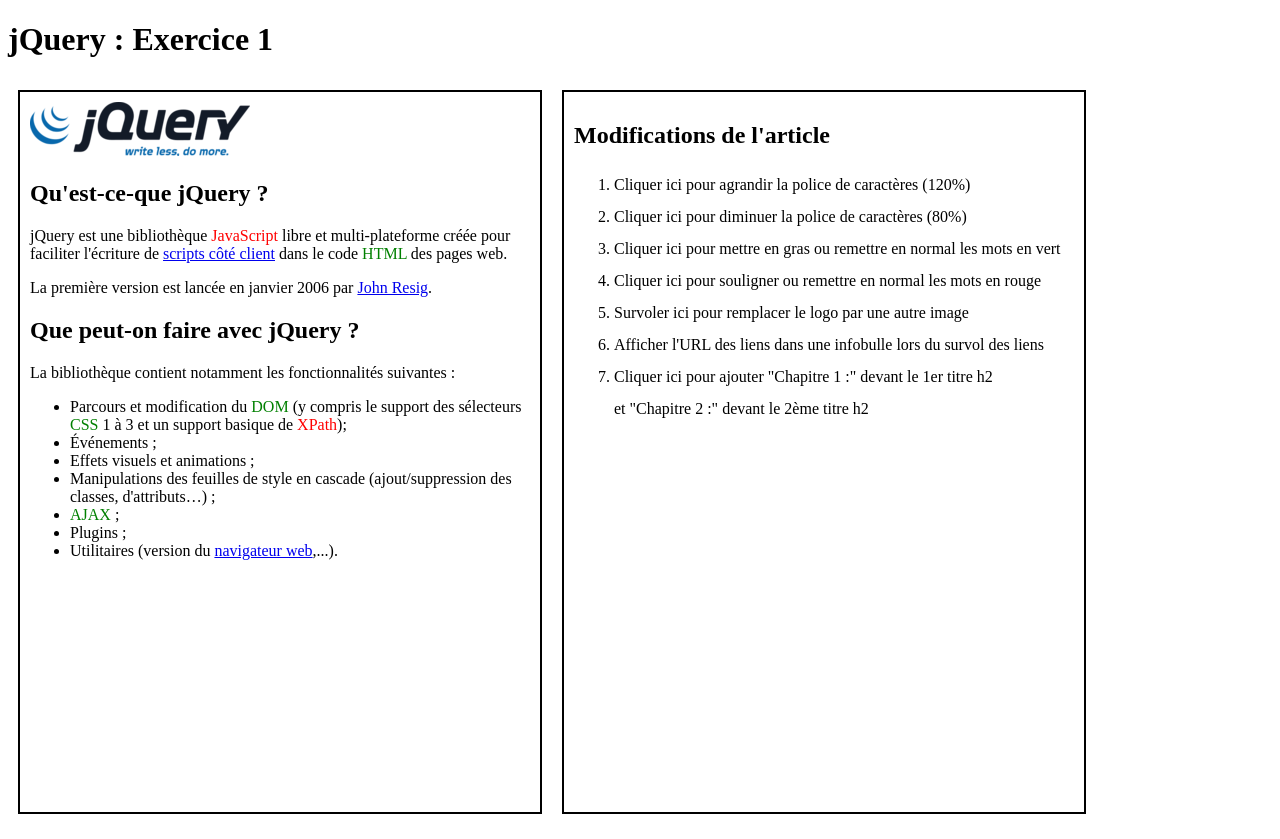
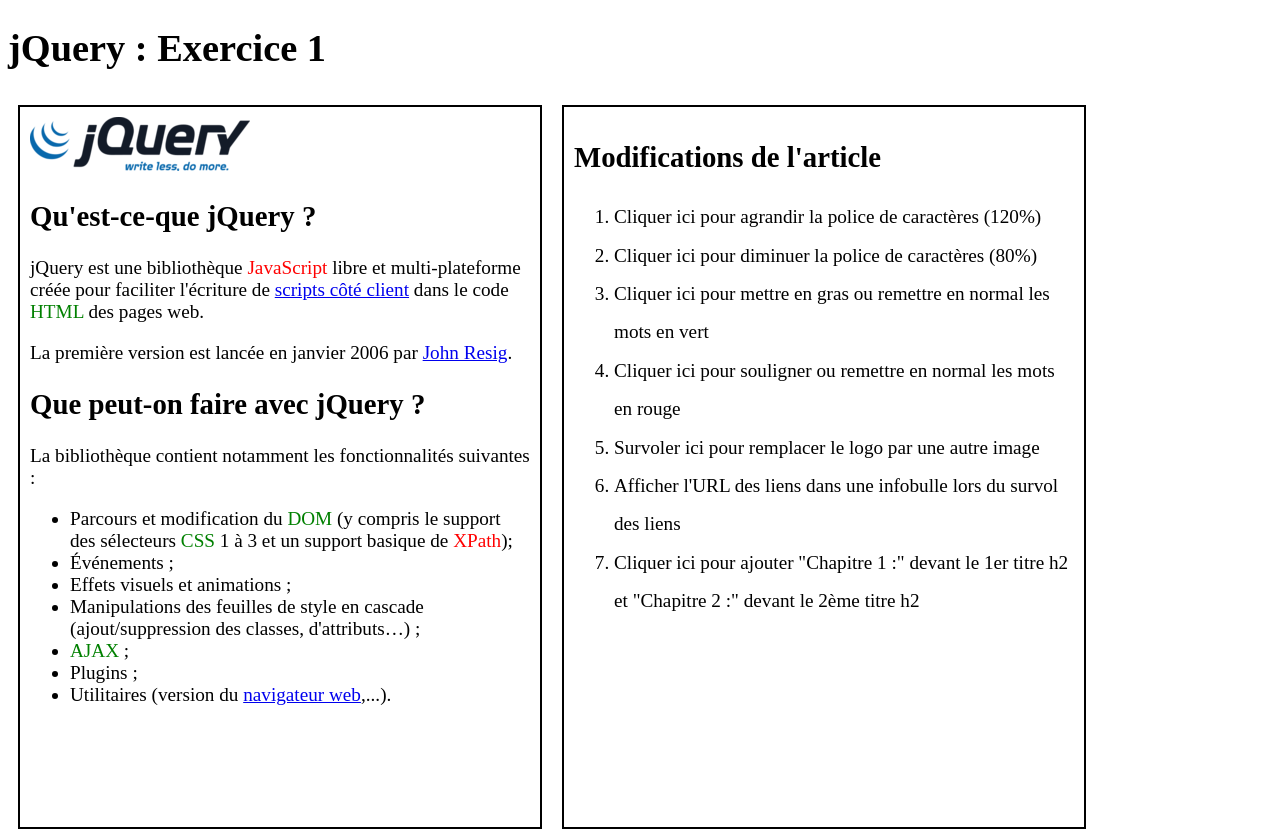
Before and after one commit to MaxCo41/Jquery, a plain HTML site: page Ex2/ex7.html in a window 1280 px wide. Drawn offline with Linux system fonts and the light colour scheme.

Commit message:
faire ex 2.7

```diff
--- a/Ex2/ex7.html
+++ b/Ex2/ex7.html
@@ -44,7 +44,7 @@
 	<script>
 		$(document).ready(function() {
 			/* agrandir la police de caractères (120%) */
-			$().css("font-size", "120%");
+			$('body').css("font-size", "120%");
 
 			/* diminuer la police de caractères (80%) */
 
```
